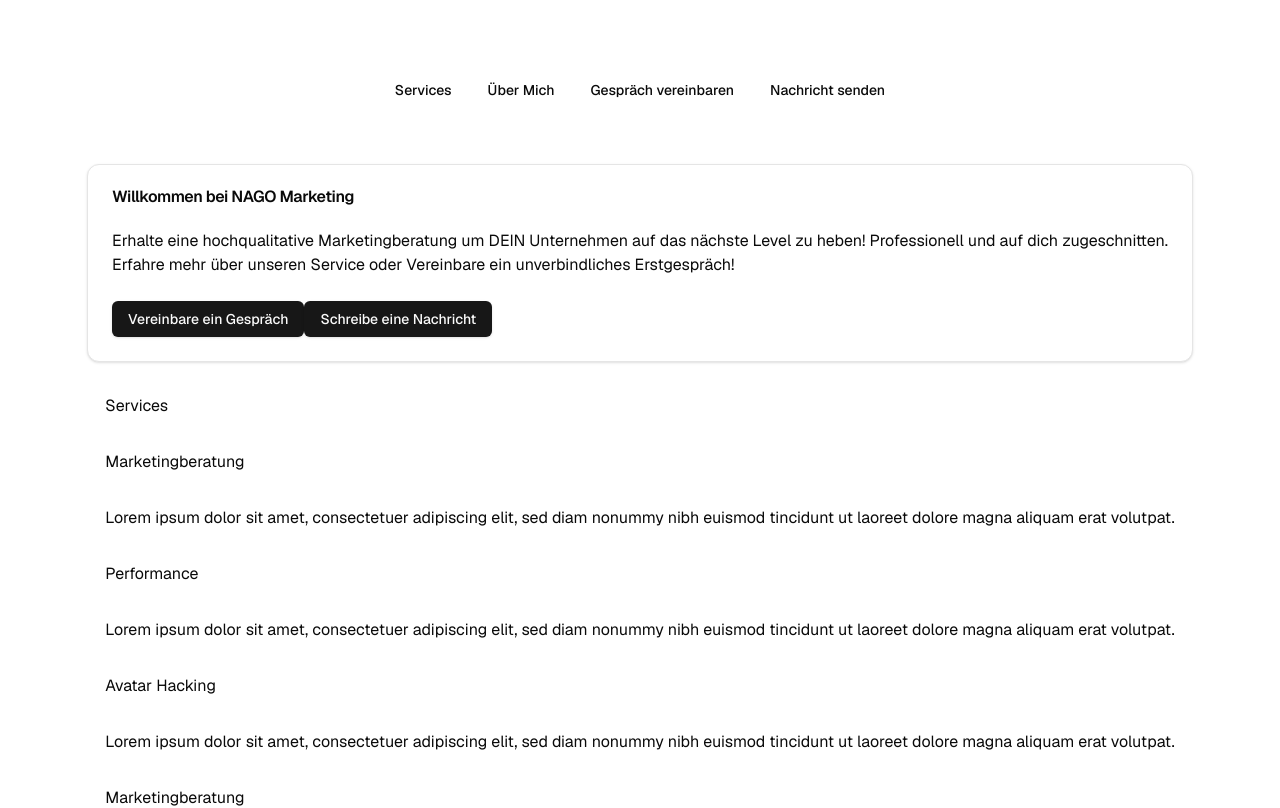
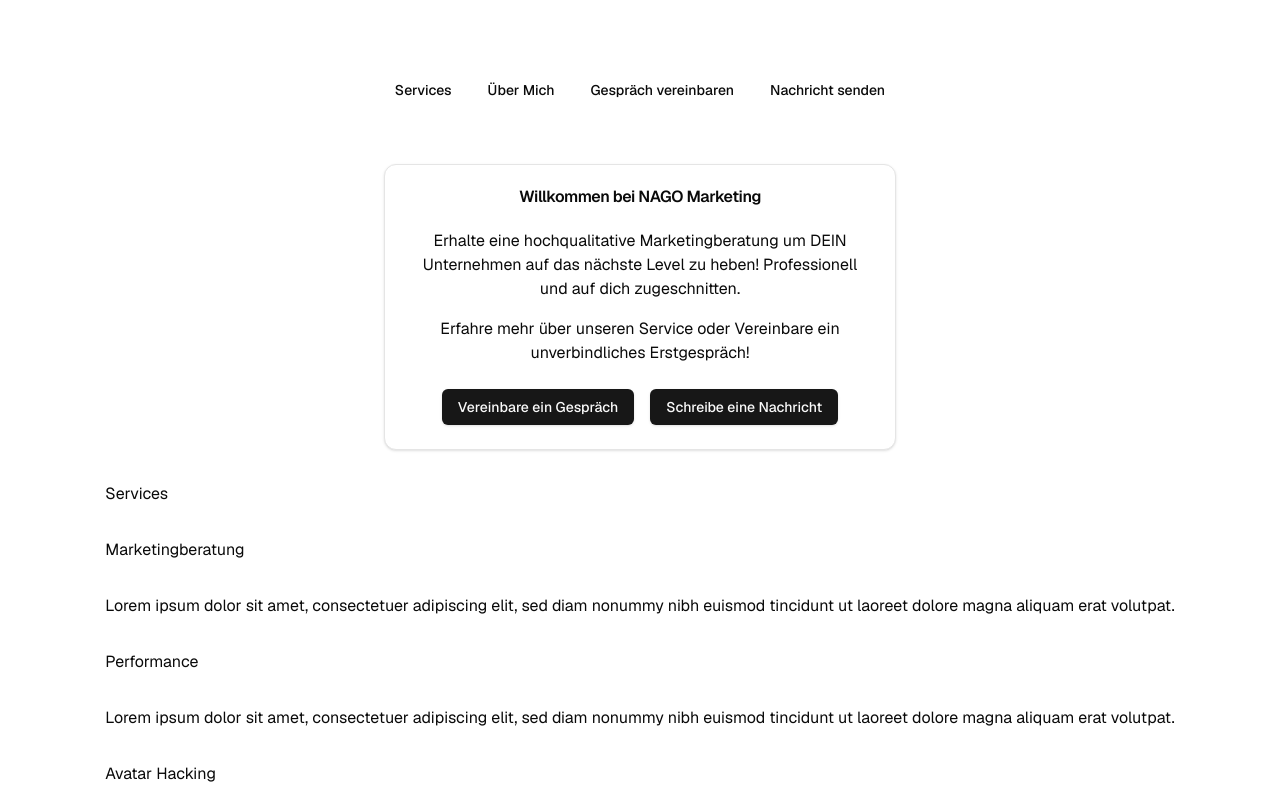
Before and after one commit to NicoGartmann/nago-marketing, a Next.js app: page / in a window 1280 px wide. Shown: the top 808 px of the page. Built offline with nearby package versions, Linux system fonts and the light colour scheme.

Commit message:
styling for Welcome component

```diff
--- a/src/app/Welcome.tsx
+++ b/src/app/Welcome.tsx
@@ -3,8 +3,8 @@
 
 export default function Welcome() {
     return (
-        <div>
-            <Card>
+        <div className="flex justify-center items-center">
+            <Card className="text-center max-w-lg">
                 <CardHeader>
                     <CardTitle>Willkommen bei NAGO Marketing</CardTitle>
                 </CardHeader>
@@ -12,9 +12,9 @@
                     <p>Erhalte eine hochqualitative Marketingberatung um DEIN Unternehmen auf das nächste
                     Level zu heben! Professionell und auf dich zugeschnitten.</p>
 
-                    <p>Erfahre mehr über unseren Service oder Vereinbare ein unverbindliches Erstgespräch!</p>
+                    <p className="mt-4">Erfahre mehr über unseren Service oder Vereinbare ein unverbindliches Erstgespräch!</p>
                 </CardContent>
-                <CardFooter>
+                <CardFooter className="flex justify-center gap-4">
                     <Button>Vereinbare ein Gespräch</Button>
                     <Button>Schreibe eine Nachricht</Button>
                 </CardFooter>
```
